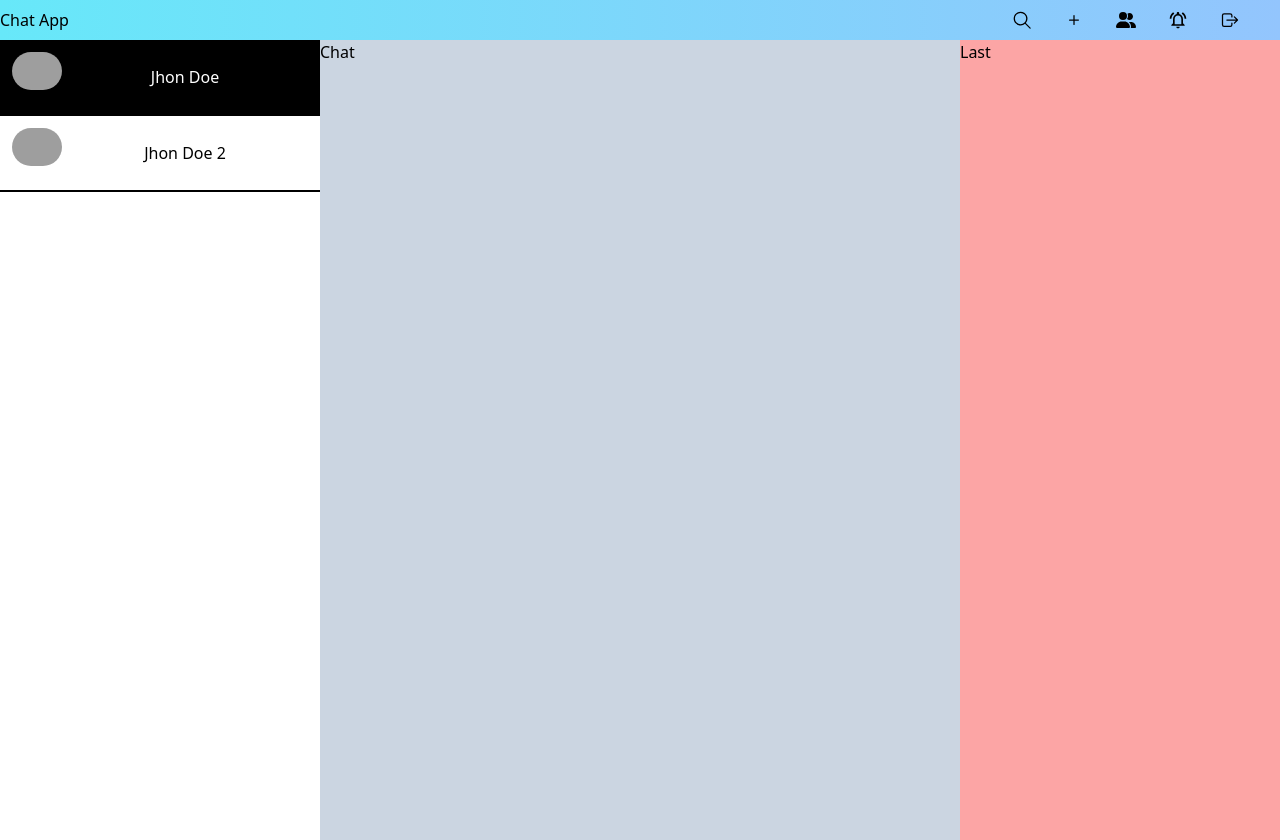
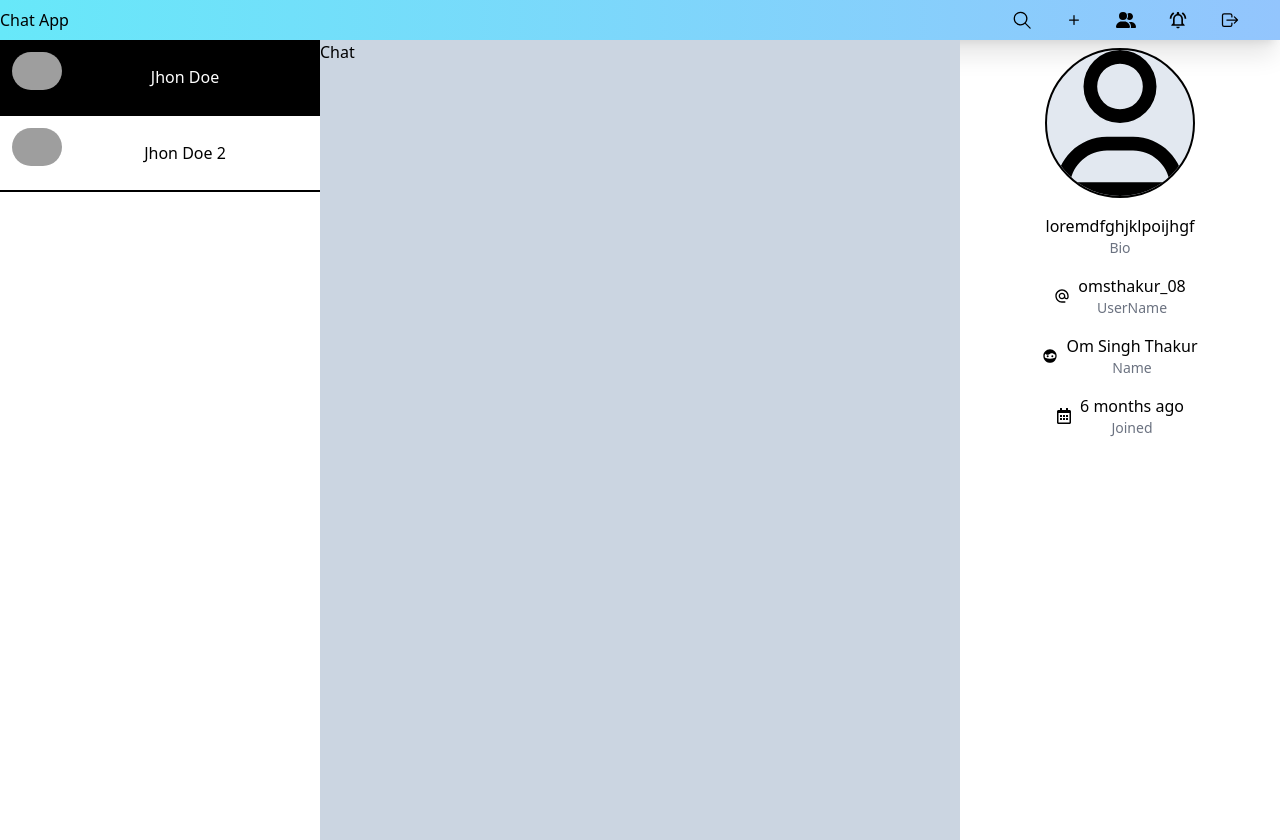
Before and after one commit to Coding2alpha/ChatApp, a React (Vite) app in the folder frontend/: page /chat/1 in a window 1280 px wide. Built offline with nearby package versions, Linux system fonts and the light colour scheme; grey boxes are pictures that could not be loaded.

Commit message:
Profile Frontend Done

```diff
--- /dev/null
+++ b/frontend/src/components/Profile.jsx
@@ -0,0 +1,43 @@
+import { FaRegUser } from "react-icons/fa6";
+import { MdOutlineAlternateEmail } from "react-icons/md";
+import { BiSolidFaceMask } from "react-icons/bi";
+import { FaRegCalendarAlt } from "react-icons/fa";
+import moment from 'moment'
+
+const Profile = () => {
+  return (
+    <div className="flex-col items-center justify-center space-y-4 w-full mt-2">
+      <div className="w-full flex justify-center ">
+        <FaRegUser className="h-[150px] w-[150px] border-black border-2 rounded-full bg-slate-200" />
+      </div>
+      <ProfileCard heading={"Bio"} text={"loremdfghjklpoijhgf"} />
+      <ProfileCard
+        heading={"UserName"}
+        text={"omsthakur_08"}
+        Icon={<MdOutlineAlternateEmail />}
+      />
+      <ProfileCard
+        heading={"Name"}
+        text={"Om Singh Thakur"}
+        Icon={<BiSolidFaceMask />}
+      />
+      <ProfileCard
+        heading={"Joined"}
+        text={moment("2023-11-03T00:00:00.000Z").fromNow()}
+        Icon={<FaRegCalendarAlt />}
+      />
+    </div>
+  );
+};
+
+const ProfileCard = ({ text, Icon, heading }) => (
+  <div className="flex items-center space-x-2 justify-center">
+    {Icon && Icon}
+    <div>
+        <p>{text}</p>
+        <p className="flex justify-center text-gray-500 text-sm">{heading}</p>
+    </div>
+  </div>
+);
+
+export default Profile;
--- a/frontend/src/components/layout/AppLayout.jsx
+++ b/frontend/src/components/layout/AppLayout.jsx
@@ -3,6 +3,7 @@ import ChatList from "../ChatList.jsx";
 import { sampleChats } from "../constants/sampleData.js";
 import Title from "../shared/Title.jsx";
 import Header from "./Header.jsx";
+import Profile from "../Profile.jsx";
 
 const AppLayout = () => (WrappedComponent) => {
   return (props) => {
@@ -30,7 +31,7 @@ const AppLayout = () => (WrappedComponent) => {
           <div className="bg-slate-300 md:col-span-2 sm:col-span-3 col-span-4">
             <WrappedComponent {...props} />
           </div>
-          <div className="bg-red-300 hidden md:block">Last</div>
+          <div className="hidden md:block"><Profile/></div>
         </div>
       </>
     );
```
